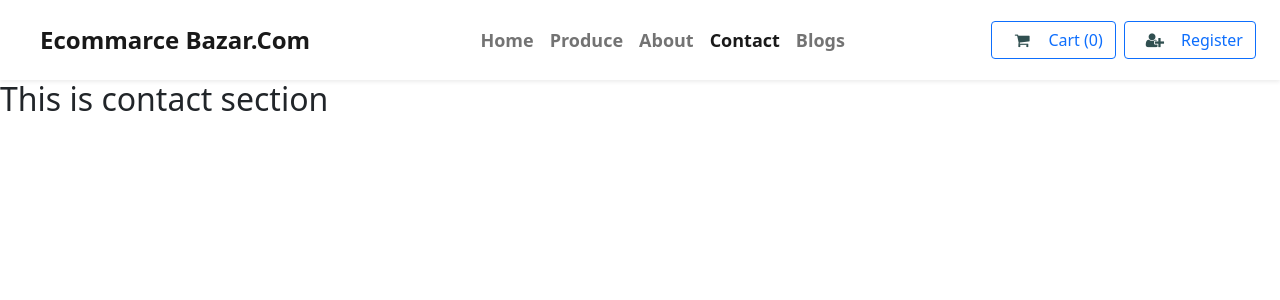
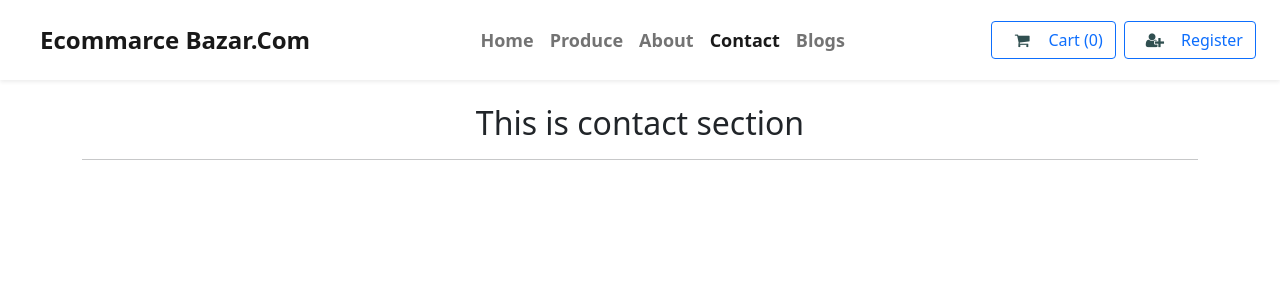
Before and after one commit to nurulazam-dev/ecommerce-bazar-com-client, a React (Create React App) app: page /contact in a window 1280 px wide. Shown: the top 300 px of the page. Built offline with nearby package versions, Linux system fonts and the light colour scheme; no server answers.

Commit message:
assets add

```diff
--- a/src/Components/About.jsx
+++ b/src/Components/About.jsx
@@ -1,5 +1,6 @@
 import React from 'react';
 import { NavLink } from 'react-router-dom';
+import AboutUs from '../Assets/About Us/About_Us.webp'
 
 const About = () => {
     return (
@@ -17,7 +18,7 @@ const About = () => {
                         <NavLink to='/contact' className="btn btn-outline-success my-4">Contact Us</NavLink>
                     </div>
                     <div className="col-md-3 d-flex mx-4">
-                        <img src="https://media.istockphoto.com/vectors/about-us-flat-design-style-colorful-illustration-vector-id1086341762?k=20&m=1086341762&s=612x612&w=0&h=0IC9wexJFHfX_pPBFCgnrVC0--aSDg3XKlJjNJmY9E0=" alt="About Us" height='450px' width='500px' />
+                        <img src={AboutUs} alt="About Us" height='450px' width='500px' />
                     </div>
                 </div>
             </div>
--- a/src/Components/Contact.jsx
+++ b/src/Components/Contact.jsx
@@ -3,7 +3,15 @@ import React from 'react';
 const Contact = () => {
     return (
         <div>
-            <h2>This is contact section</h2>
+            <div className="container my-4">
+                <div className="row">
+                    <div className="col-md-12">
+
+                        <h2 className='text-center'>This is contact section</h2>
+                        <hr />
+                    </div>
+                </div>
+            </div>
         </div>
     );
 };
```
Also changed, not shown: src/Assets/About Us/About_Us.webp (added), src/Assets/Contact Us/ContactUs.jpg (added).
